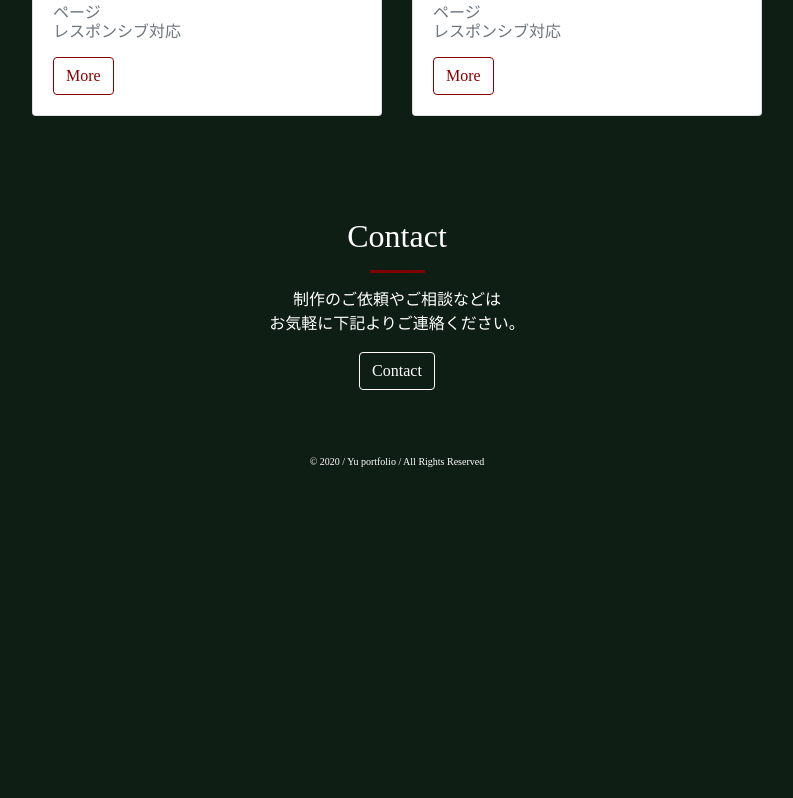
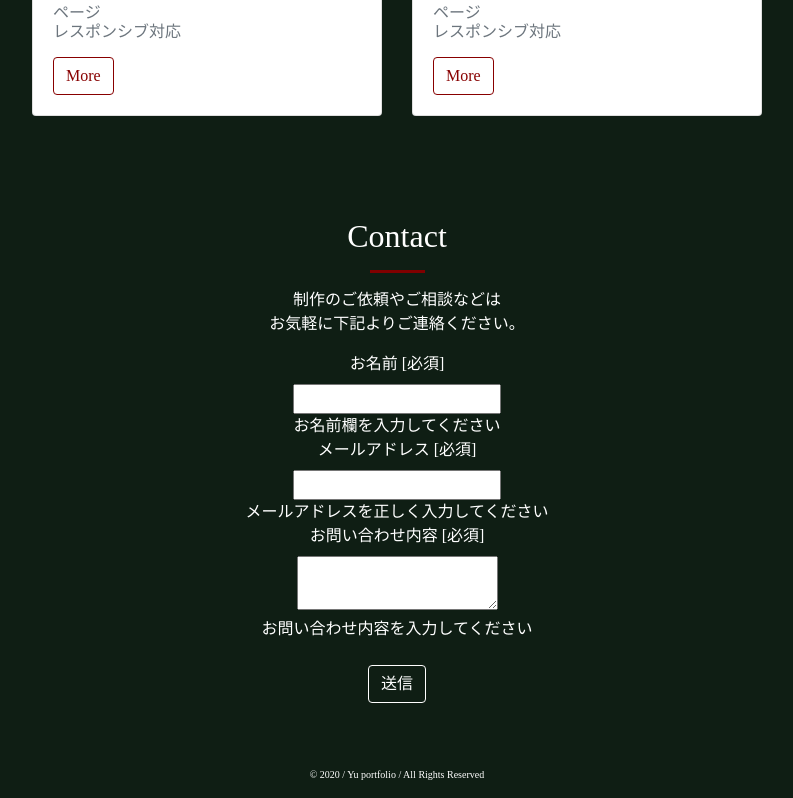
Before and after one commit to list-web/myportfolio, a plain HTML site: page index.html in a window 1280 px wide. Shown: the part 2849-3647 px from the top of the page, without its empty margins (243-1036 px from the left). Before the commit the page ends 3334 px from the top, so only its background shows below. Drawn offline with nearby package versions, Linux system fonts and the light colour scheme; a script that the page names is missing.

Commit message:
Update index.html

```diff
--- a/index.html
+++ b/index.html
@@ -17,6 +17,8 @@
      <script src="https://code.jquery.com/jquery-3.3.1.slim.min.js" integrity="sha384-q8i/X+965DzO0rT7abK41JStQIAqVgRVzpbzo5smXKp4YfRvH+8abtTE1Pi6jizo" crossorigin="anonymous"></script>
      <script src="https://cdnjs.cloudflare.com/ajax/libs/popper.js/1.14.7/umd/popper.min.js" integrity="sha384-UO2eT0CpHqdSJQ6hJty5KVphtPhzWj9WO1clHTMGa3JDZwrnQq4sF86dIHNDz0W1" crossorigin="anonymous"></script>
      <script src="https://stackpath.bootstrapcdn.com/bootstrap/4.3.1/js/bootstrap.min.js" integrity="sha384-JjSmVgyd0p3pXB1rRibZUAYoIIy6OrQ6VrjIEaFf/nJGzIxFDsf4x0xIM+B07jRM" crossorigin="anonymous"></script>
+
+     <script src="https://sdk.form.run/js/v2/formrun.js"></script>
 
 
    </head>
@@ -309,7 +311,39 @@
         <p>制作のご依頼やご相談などは <br>
           お気軽に下記よりご連絡ください。</p>
         </div>
-          <a href="contact.css" class="btn btn-red h-mainbtn c-mainbtn">Contact</a>
+
+      <!-- form -->
+          <form class="formrun" action="https://form.run/api/v1/r/4lt2sh3kwfi0dhsfkmh9oawc" method="post">
+            <!-- ↓自由に要素を追加・編集することができます -->
+            <div>
+              <label>お名前 [必須]</label><br>
+              <input name="お名前" class="c-form" type="text" data-formrun-required >
+              <div data-formrun-show-if-error="お名前" >お名前欄を入力してください</div>
+            </div>
+
+            <div>
+              <label>メールアドレス [必須]</label><br>
+              <input name="メールアドレス" class="c-form" type="text" data-formrun-type="email" data-formrun-required>
+              <div data-formrun-show-if-error="メールアドレス">メールアドレスを正しく入力してください</div>
+            </div>
+
+            <div>
+              <label>お問い合わせ内容 [必須]</label><br>
+              <textarea name="お問い合わせ" class="c-form form3" data-formrun-required></textarea>
+              <div data-formrun-show-if-error="お問い合わせ">お問い合わせ内容を入力してください</div>
+            </div>
+
+
+            <!-- ボット投稿をブロックするためのタグ -->
+            <div class="_formrun_gotcha">
+              <style media="screen">._formrun_gotcha {position:absolute!important;height:1px;width:1px;overflow:hidden;}</style>
+              <label for="_formrun_gotcha">If you are a human, ignore this field</label>
+              <input type="text" name="_formrun_gotcha" id="_formrun_gotcha" tabindex="-1">
+            </div>
+                <br>
+            <button type="submit" class="btn btn-red h-mainbtn c-mainbtn" data-formrun-error-text="未入力の項目があります" data-formrun-submitting-text="送信中...">送信</button>
+          </form>
+
 
       </section>
 
```
